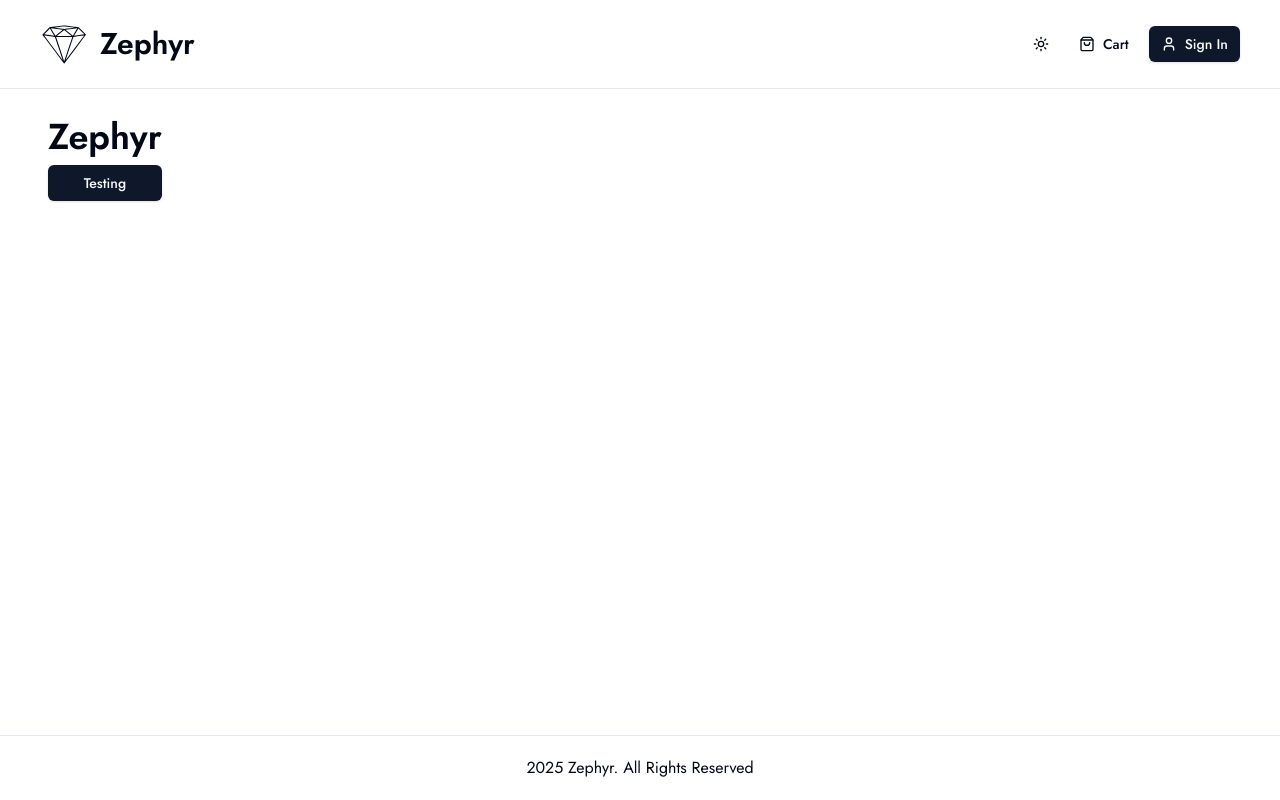
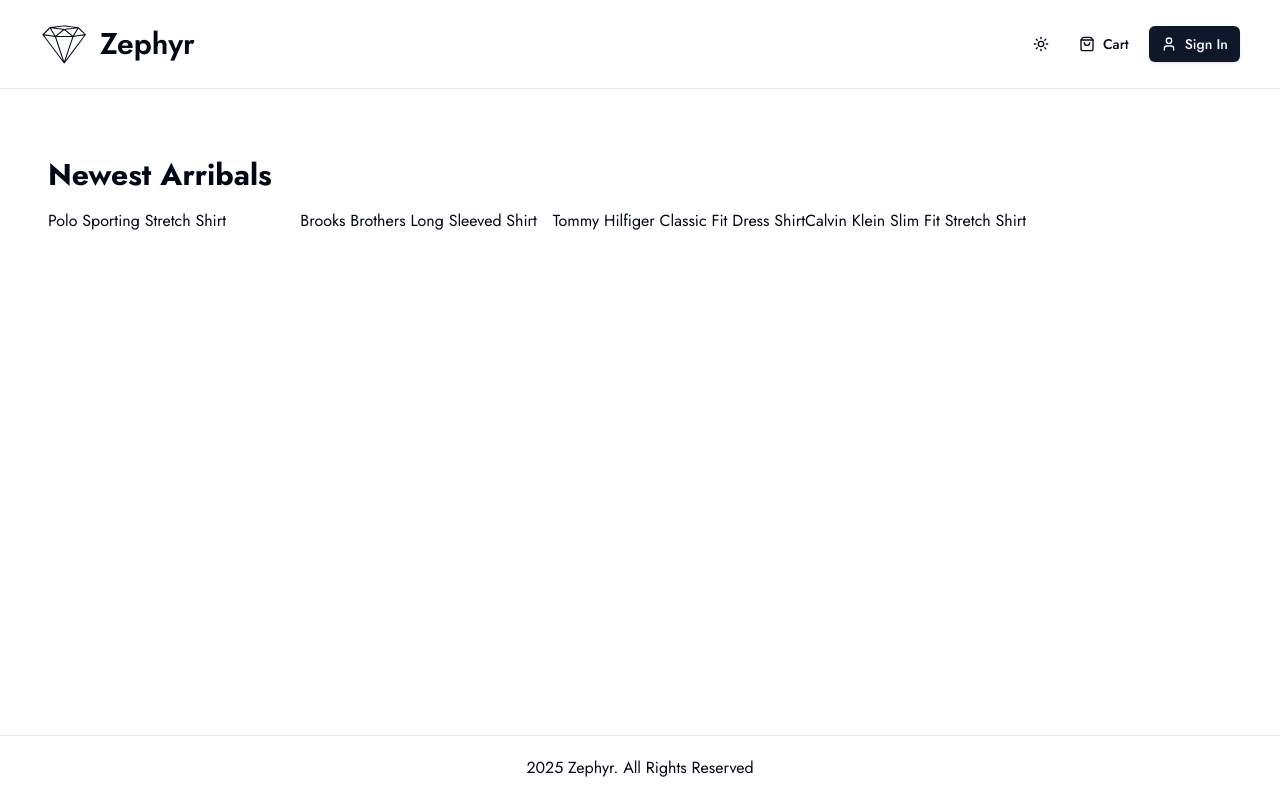
Before and after one commit to marceoroq/ecommerce, a Next.js app: page / in a window 1280 px wide. Built offline with nearby package versions, Linux system fonts and the light colour scheme; no server answers.

Commit message:
feat: adding basic product list

```diff
--- a/app/(root)/page.tsx
+++ b/app/(root)/page.tsx
@@ -1,10 +1,14 @@
-import { Button } from "@/components/ui/button";
+import ProductList from "@/components/shared/product/product-list";
+import sampleData from "@/db/sample-data";
 
 export default function HomePage() {
   return (
     <div className="p-2 flex flex-col w-fit gap-2">
-      <h1 className="text-4xl font-semibold">Zephyr</h1>
-      <Button>Testing</Button>
+      <ProductList
+        data={sampleData.products}
+        title="Newest Arribals"
+        limit={4}
+      />
     </div>
   );
 }
--- /dev/null
+++ b/components/shared/product/product-list.tsx
@@ -0,0 +1,33 @@
+const ProductList = ({
+  data,
+  title,
+  limit,
+}: {
+  data: any;
+  title?: string;
+  limit?: number;
+}) => {
+  const hasProducts = data.length > 0;
+  const limitedData = limit ? data.slice(0, limit) : data;
+
+  return (
+    <div className="my-10">
+      <h2 className="h2-bold mb-4">{title}</h2>
+      {hasProducts ? (
+        <div>
+          <div className="grid grid-cols-1 sm:grid-cols-2 md:grid-cols-3 lg:grid-cols-4">
+            {limitedData.map((product: any, index: number) => (
+              <p key={index}>{product.name}</p>
+            ))}
+          </div>
+        </div>
+      ) : (
+        <div>
+          <p>No products found</p>
+        </div>
+      )}
+    </div>
+  );
+};
+
+export default ProductList;
--- /dev/null
+++ b/db/sample-data.ts
@@ -0,0 +1,108 @@
+const sampleData = {
+  products: [
+    {
+      name: 'Polo Sporting Stretch Shirt',
+      slug: 'polo-sporting-stretch-shirt',
+      category: "Men's Dress Shirts",
+      description: 'Classic Polo style with modern comfort',
+      images: [
+        '/images/sample-products/p1-1.jpg',
+        '/images/sample-products/p1-2.jpg',
+      ],
+      price: 59.99,
+      brand: 'Polo',
+      rating: 4.5,
+      numReviews: 10,
+      stock: 5,
+      isFeatured: true,
+      banner: 'banner-1.jpg',
+    },
+    {
+      name: 'Brooks Brothers Long Sleeved Shirt',
+      slug: 'brooks-brothers-long-sleeved-shirt',
+      category: "Men's Dress Shirts",
+      description: 'Timeless style and premium comfort',
+      images: [
+        '/images/sample-products/p2-1.jpg',
+        '/images/sample-products/p2-2.jpg',
+      ],
+      price: 85.9,
+      brand: 'Brooks Brothers',
+      rating: 4.2,
+      numReviews: 8,
+      stock: 10,
+      isFeatured: true,
+      banner: 'banner-2.jpg',
+    },
+    {
+      name: 'Tommy Hilfiger Classic Fit Dress Shirt',
+      slug: 'tommy-hilfiger-classic-fit-dress-shirt',
+      category: "Men's Dress Shirts",
+      description: 'A perfect blend of sophistication and comfort',
+      images: [
+        '/images/sample-products/p3-1.jpg',
+        '/images/sample-products/p3-2.jpg',
+      ],
+      price: 99.95,
+      brand: 'Tommy Hilfiger',
+      rating: 4.9,
+      numReviews: 3,
+      stock: 0,
+      isFeatured: false,
+      banner: null,
+    },
+    {
+      name: 'Calvin Klein Slim Fit Stretch Shirt',
+      slug: 'calvin-klein-slim-fit-stretch-shirt',
+      category: "Men's Dress Shirts",
+      description: 'Streamlined design with flexible stretch fabric',
+      images: [
+        '/images/sample-products/p4-1.jpg',
+        '/images/sample-products/p4-2.jpg',
+      ],
+      price: 39.95,
+      brand: 'Calvin Klein',
+      rating: 3.6,
+      numReviews: 5,
+      stock: 10,
+      isFeatured: false,
+      banner: null,
+    },
+    {
+      name: 'Polo Ralph Lauren Oxford Shirt',
+      slug: 'polo-ralph-lauren-oxford-shirt',
+      category: "Men's Dress Shirts",
+      description: 'Iconic Polo design with refined oxford fabric',
+      images: [
+        '/images/sample-products/p5-1.jpg',
+        '/images/sample-products/p5-2.jpg',
+      ],
+      price: 79.99,
+      brand: 'Polo',
+      rating: 4.7,
+      numReviews: 18,
+      stock: 6,
+      isFeatured: false,
+      banner: null,
+    },
+    {
+      name: 'Polo Classic Pink Hoodie',
+      slug: 'polo-classic-pink-hoodie',
+      category: "Men's Sweatshirts",
+      description: 'Soft, stylish, and perfect for laid-back days',
+      images: [
+        '/images/sample-products/p6-1.jpg',
+        '/images/sample-products/p6-2.jpg',
+      ],
+      price: 99.99,
+      brand: 'Polo',
+      rating: 4.6,
+      numReviews: 12,
+      stock: 8,
+      isFeatured: true,
+      banner: null,
+    },
+  ],
+};
+
+export default sampleData;
```
